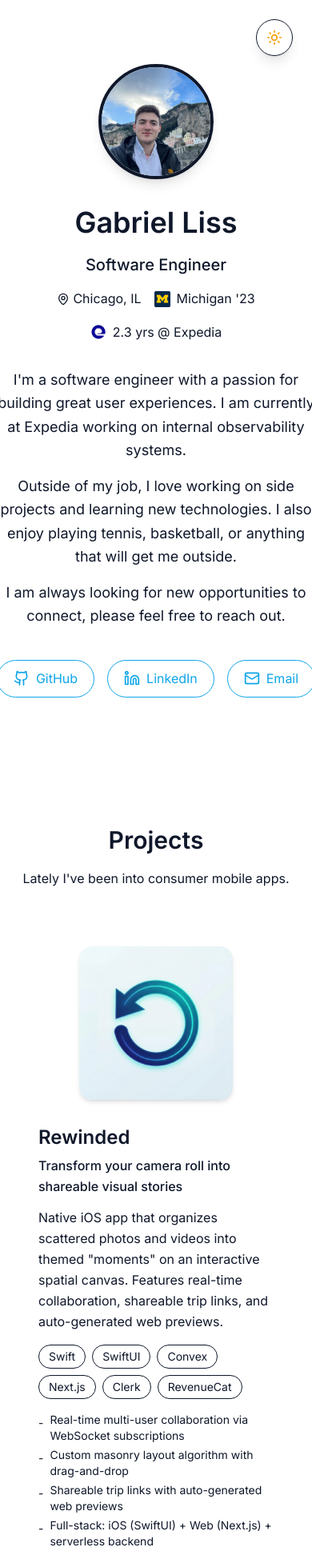
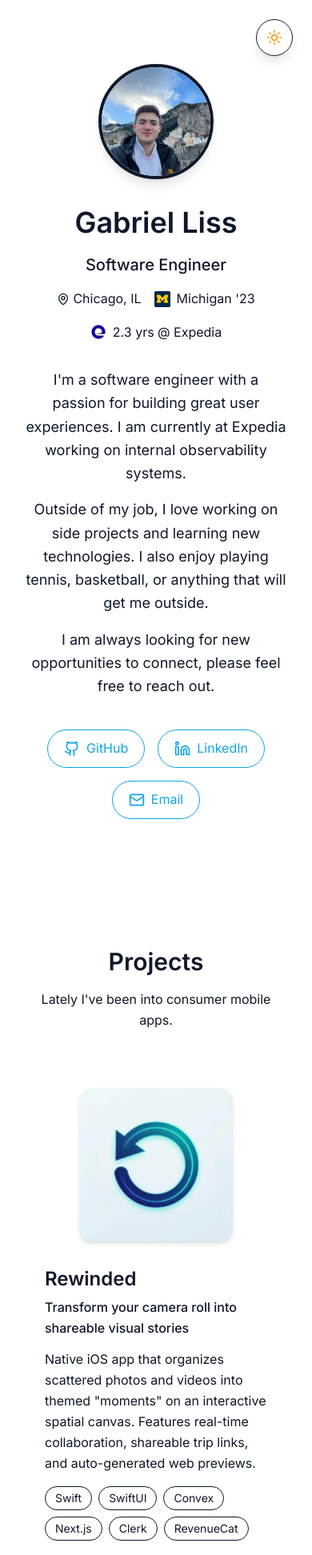
Before and after one commit to gabeliss/personal-site, a React (Vite) app: page / in a window 390 px wide. Shown: the top 1944 px of the page at 80% size. Built offline with nearby package versions, Linux system fonts and the light colour scheme.

Commit message:
fix padding on mobile

```diff
--- a/src/components/Contact.tsx
+++ b/src/components/Contact.tsx
@@ -2,7 +2,7 @@
 
 export default function Contact() {
   return (
-    <section id="contact" className="py-20 px-6 bg-[--color-bg-alt]">
+    <section id="contact" className="py-20 px-8 bg-[--color-bg-alt]">
       <div className="max-w-2xl mx-auto text-center">
         <h2 className="text-3xl font-bold text-[--color-primary] mb-4">
           Let's Connect
--- a/src/components/Experience.tsx
+++ b/src/components/Experience.tsx
@@ -3,7 +3,7 @@
 
 export default function Experience() {
   return (
-    <section id="experience" className="py-20 px-6">
+    <section id="experience" className="py-20 px-8">
       <div className="max-w-4xl mx-auto">
         <h2 className="text-3xl font-bold text-[--color-primary] mb-12 text-center">
           Experience
--- a/src/components/Footer.tsx
+++ b/src/components/Footer.tsx
@@ -1,6 +1,6 @@
 export default function Footer() {
   return (
-    <footer className="py-6 px-6 border-t border-[--color-border]">
+    <footer className="py-6 px-8 border-t border-[--color-border]">
       <div className="max-w-4xl mx-auto text-center text-sm text-[--color-muted]">
         <p>Built with React, TypeScript, and Tailwind CSS</p>
       </div>
--- a/src/components/Hero.tsx
+++ b/src/components/Hero.tsx
@@ -29,8 +29,8 @@
   const expediaTenure = useExpediaTenure();
 
   return (
-    <section className="min-h-[90vh] flex items-center justify-center px-6 py-20">
-      <div className="max-w-4xl mx-auto text-center">
+    <section className="min-h-[90vh] flex items-center justify-center px-8 py-20">
+      <div className="w-full max-w-4xl mx-auto text-center">
         {/* Profile Image */}
         <div className="mb-8">
           <div className="relative w-36 h-36 mx-auto group">
@@ -86,7 +86,7 @@
         </div>
 
         {/* Social Links */}
-        <div className="flex items-center justify-center gap-4">
+        <div className="flex flex-wrap items-center justify-center gap-4">
           <a
             href="https://github.com/gabeliss"
             target="_blank"
--- a/src/components/Projects.tsx
+++ b/src/components/Projects.tsx
@@ -99,7 +99,7 @@
   };
 
   return (
-    <section id="projects" className="py-20 px-6 bg-[--color-bg-alt]">
+    <section id="projects" className="py-20 px-8 bg-[--color-bg-alt]">
       <div className="max-w-6xl mx-auto">
         <h2 className="text-3xl font-bold text-[--color-primary] mb-4 text-center">
           Projects
```
